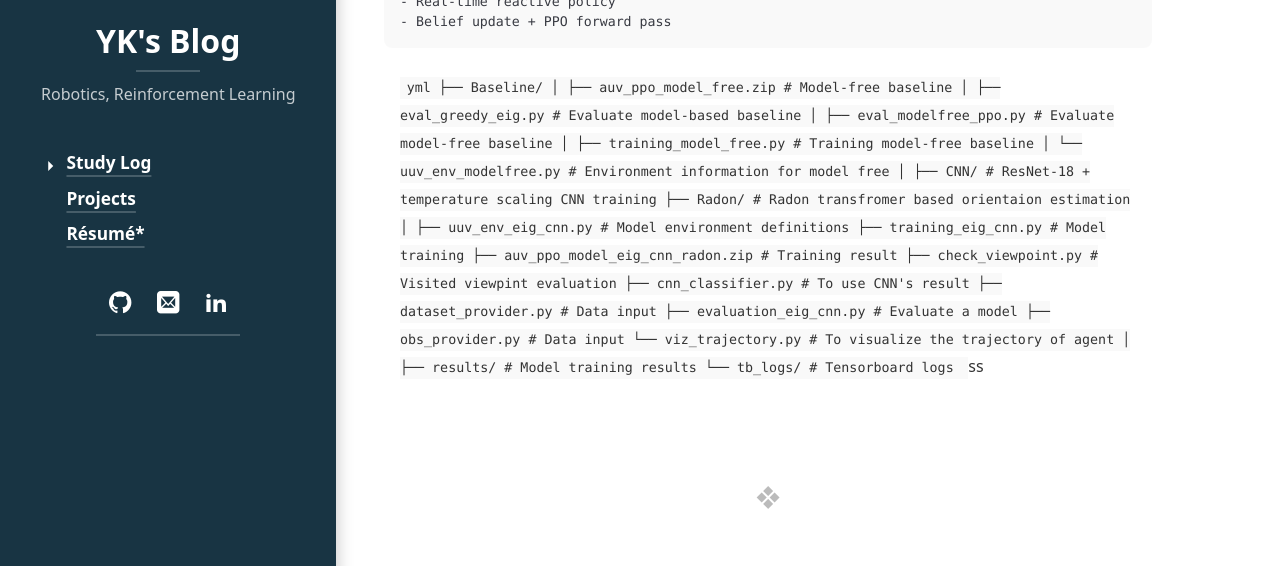
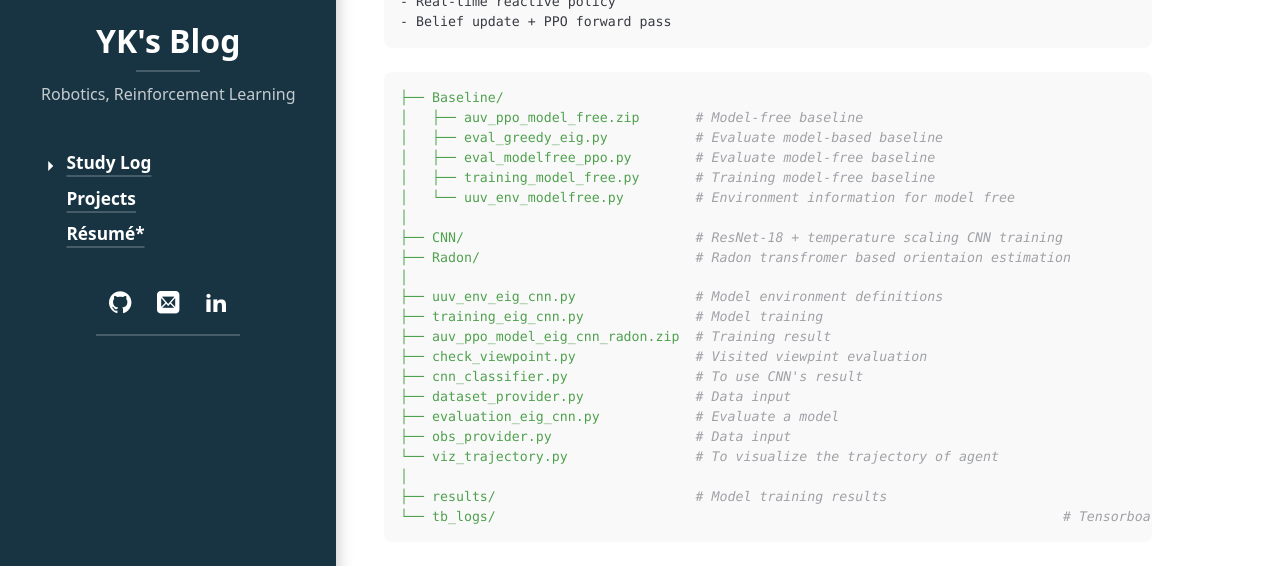
Before and after one commit to WillykPark/yongkyoon.github.io, a Jekyll site: the page built from _projects/viewpoint_optimization.md, in a window 1280 px wide and 900 px high, scrolled down 1317 px, cut to the strip 180-746 px from the top of the window. Built offline with Jekyll 4.4.1, drawn with Linux system fonts in a browser that asks for light colours; cached includes are drawn as plain includes; nearby versions of some CDN libraries; some web fonts are replaced; library files that are not in the unit come from our copies.

Commit message:
update project

````diff
--- a/_projects/viewpoint_optimization.md
+++ b/_projects/viewpoint_optimization.md
@@ -72,7 +72,7 @@ The method integrates:
 │
 ├── results/                         # Model training results
 └── tb_logs/								    	   # Tensorboard logs
-```ss
+```
 
 <!-- The configuration I use to enable the system font on my site. Feel free to copy!
 {:.figcaption} -->
````
